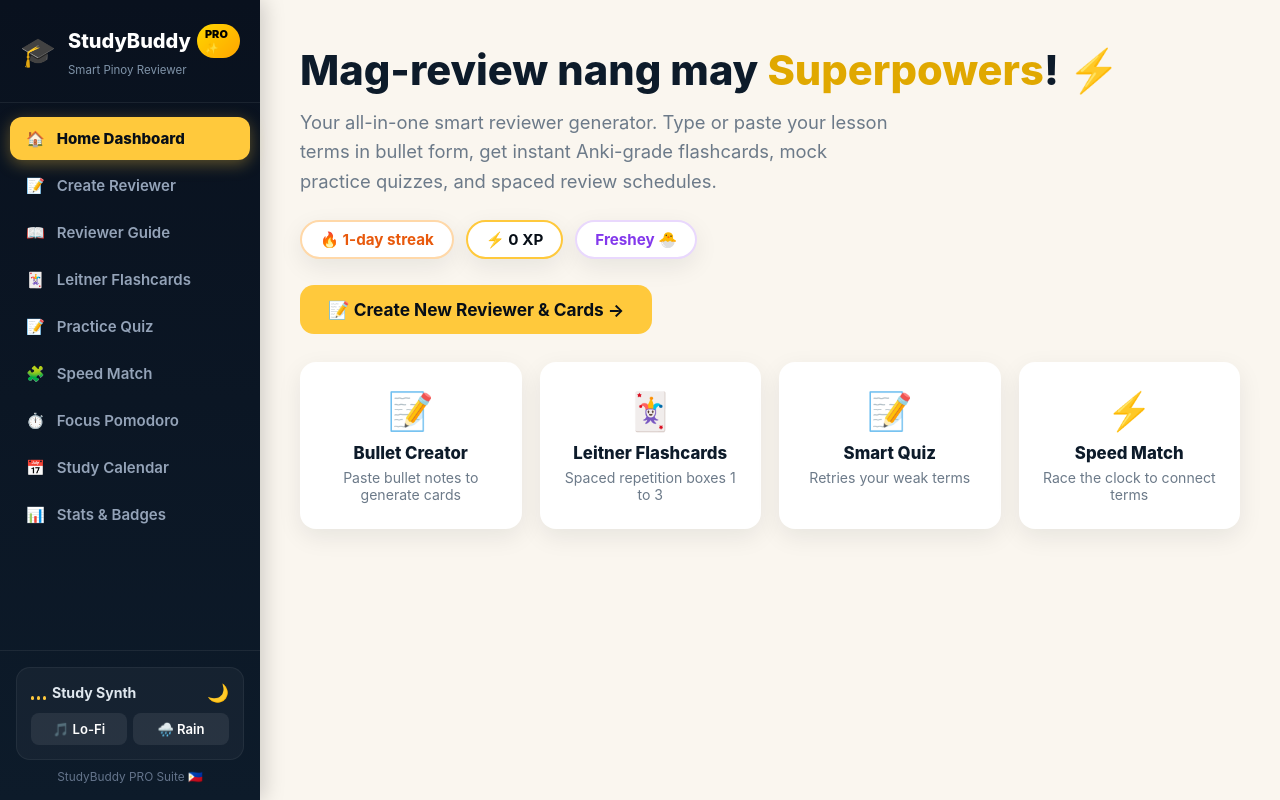
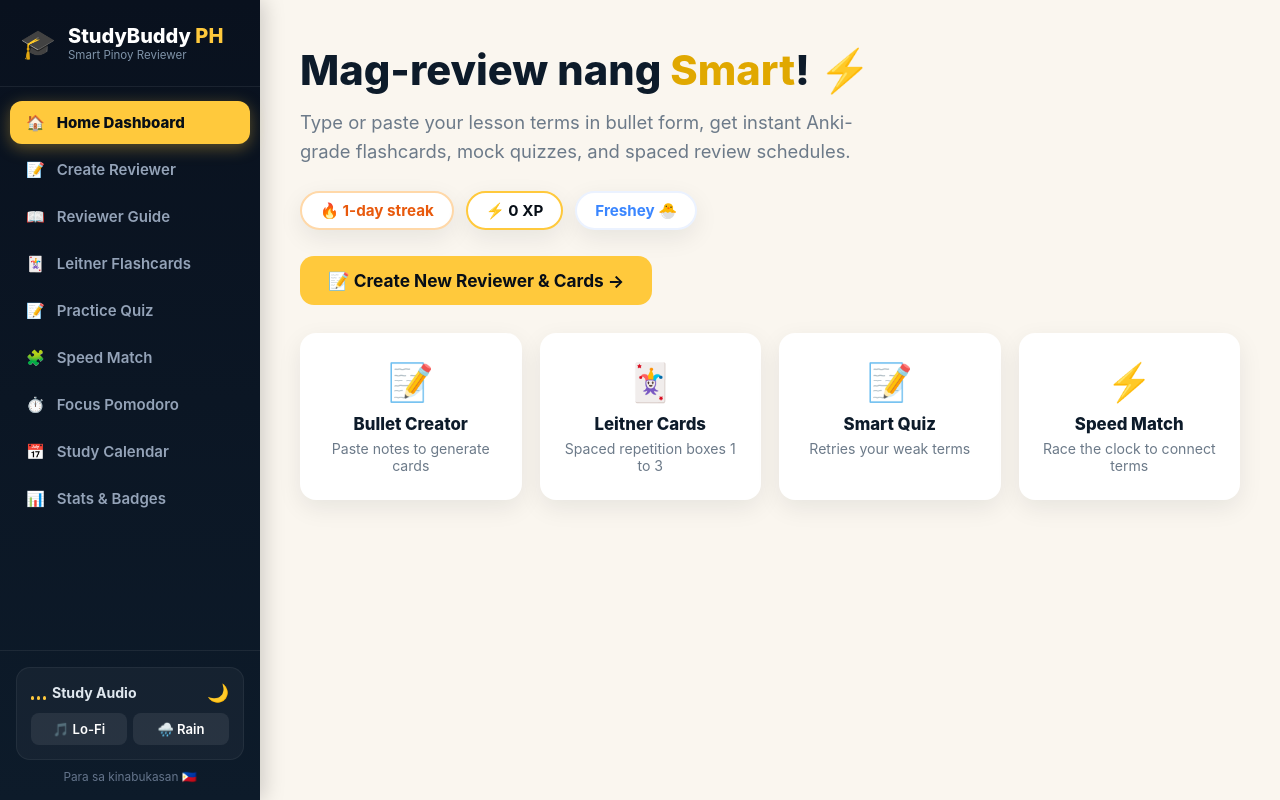
Before and after one commit to knjdrys/study-buddy, a plain HTML site: page index.html in a window 1280 px wide. Drawn offline with nearby package versions, Linux system fonts and the light colour scheme.

Commit message:
Update index.html

```diff
--- a/index.html
+++ b/index.html
@@ -3,8 +3,8 @@
 <head>
 <meta charset="UTF-8">
 <meta name="viewport" content="width=device-width, initial-scale=1.0">
-<title>StudyBuddy PRO 🇵🇭 — Smart Reviewer & Flashcard Suite</title>
-<!-- Confetti celebration library -->
+<title>StudyBuddy PH 🇵🇭 — Smart Bullet Reviewer & Flashcards</title>
+<!-- Confetti celebration -->
 <script src="https://cdn.jsdelivr.net/npm/canvas-confetti@1.6.0/dist/confetti.browser.min.js"></script>
 
 <style>
@@ -25,9 +25,7 @@
   --red-light: #FDEAEA;
   --blue: #3A86FF;
   --blue-light: #EBF2FF;
-  --purple: #8338EC;
   --radius: 16px;
-  --radius-sm: 10px;
   --shadow: 0 8px 24px rgba(13,27,42,.08);
   --shadow-lg: 0 16px 32px rgba(13,27,42,.12);
 }
@@ -43,7 +41,7 @@ body {
 }
 
 button { font-family: inherit; cursor: pointer; border: none; outline: none; }
-input, textarea, select { font-family: inherit; }
+input, textarea { font-family: inherit; }
 
 /* ===== SIDEBAR ===== */
 .sidebar {
@@ -69,16 +67,6 @@ input, textarea, select { font-family: inherit; }
 .logo-icon { font-size: 1.8rem; }
 .logo-text { font-size: 1.25rem; font-weight: 800; color: #fff; line-height: 1.2; }
 .logo-text em { color: var(--primary); font-style: normal; }
-.pro-pill {
-  background: linear-gradient(135deg, #FFD700, #FFA500);
-  color: #000;
-  font-size: 0.68rem;
-  font-weight: 900;
-  padding: 3px 8px;
-  border-radius: 20px;
-  text-transform: uppercase;
-  margin-left: 6px;
-}
 
 .nav { display: flex; flex-direction: column; padding: 14px 10px; flex: 1; gap: 4px; }
 .nav-btn {
@@ -172,7 +160,7 @@ input, textarea, select { font-family: inherit; }
 }
 .streak-badge { color: #E8590C; border: 2px solid #FFD8A8; }
 .xp-badge { color: var(--navy-dark); border: 2px solid var(--primary); }
-.rank-badge { color: var(--purple); border: 2px solid #E9D8FD; }
+.rank-badge { color: var(--blue); border: 2px solid var(--blue-light); }
 
 .hero-cards { display: grid; grid-template-columns: repeat(auto-fit, minmax(210px, 1fr)); gap: 18px; }
 .mini-card {
@@ -190,13 +178,13 @@ input, textarea, select { font-family: inherit; }
 .mini-card h4 { font-size: 1.05rem; margin-bottom: 6px; font-weight: 800; }
 .mini-card p { color: var(--text-muted); font-size: .88rem; }
 
-/* CREATE / INSERT TERMS FORM */
+/* BULLET CREATOR FORM */
 .create-card {
   background: var(--surface);
   border-radius: var(--radius);
   padding: 32px;
   box-shadow: var(--shadow);
-  max-width: 800px;
+  max-width: 820px;
   margin: 0 auto;
 }
 .form-row { display: grid; grid-template-columns: 1fr 1fr; gap: 18px; margin-bottom: 20px; }
@@ -409,7 +397,7 @@ input, textarea, select { font-family: inherit; }
 .badge { margin-top: 6px; font-size: .7rem; font-weight: 800; background: var(--primary); border-radius: 6px; padding: 3px 6px; color: var(--navy-dark); }
 .cal-day.exam .badge { background: var(--red); color: #fff; }
 
-/* TRACKER & HEATMAP */
+/* STATS */
 .stats-grid { display: grid; grid-template-columns: repeat(auto-fit, minmax(150px, 1fr)); gap: 16px; margin-bottom: 28px; }
 .stat-card { background: var(--surface); border-radius: var(--radius); padding: 22px 16px; text-align: center; box-shadow: var(--shadow); }
 .stat-num { font-size: 2.3rem; font-weight: 900; color: var(--primary-dark); display: block; }
@@ -474,7 +462,7 @@ body.dark-mode .match-chip.selected { background: #35475e; }
 body.dark-mode .achievement-badge.unlocked { background: #26384D; }
 
 @media print {
-  .sidebar, .toast, .btn, .amb-btn, .filter-bar, .leitner-nav, .samples-bar { display: none !important; }
+  .sidebar, .toast, .btn, .amb-btn, .filter-bar, .leitner-nav, .samples-bar, .create-card { display: none !important; }
   .main { margin: 0; padding: 0; max-width: 100%; }
   .page { display: block !important; }
   #page-reviewer { display: block !important; }
@@ -489,11 +477,8 @@ body.dark-mode .achievement-badge.unlocked { background: #26384D; }
   <div class="sidebar-header">
     <span class="logo-icon">🎓</span>
     <div>
-      <div style="display:flex;align-items:center">
-        <span class="logo-text">StudyBuddy</span>
-        <span class="pro-pill">PRO ✨</span>
-      </div>
-      <span style="font-size:0.72rem;color:#7f93a8">Smart Pinoy Reviewer</span>
+      <span class="logo-text">StudyBuddy <em>PH</em></span>
+      <span style="font-size:0.72rem;color:#7f93a8;display:block">Smart Pinoy Reviewer</span>
     </div>
   </div>
 
@@ -514,7 +499,7 @@ body.dark-mode .achievement-badge.unlocked { background: #26384D; }
       <div class="ambient-header">
         <div style="display:flex;align-items:center;gap:6px">
           <div class="audio-bars" id="audioBars"><span></span><span></span><span></span></div>
-          <span>Study Synth</span>
+          <span>Study Audio</span>
         </div>
         <button id="btnDark" style="background:none;color:#fff;font-size:1.1rem" title="Dark Theme">🌙</button>
       </div>
@@ -523,7 +508,7 @@ body.dark-mode .achievement-badge.unlocked { background: #26384D; }
         <button class="amb-btn" id="ambRain">🌧️ Rain</button>
       </div>
     </div>
-    <p style="font-size:0.74rem;color:#64748b;text-align:center">StudyBuddy PRO Suite 🇵🇭</p>
+    <p style="font-size:0.74rem;color:#64748b;text-align:center">Para sa kinabukasan 🇵🇭</p>
   </div>
 </aside>
 
@@ -533,8 +518,8 @@ body.dark-mode .achievement-badge.unlocked { background: #26384D; }
   <!-- HOME PAGE -->
   <section class="page active" id="page-home">
     <div class="hero">
-      <h1>Mag-review nang may <span class="highlight">Superpowers</span>! ⚡</h1>
-      <p>Your all-in-one smart reviewer generator. Type or paste your lesson terms in bullet form, get instant Anki-grade flashcards, mock practice quizzes, and spaced review schedules.</p>
+      <h1>Mag-review nang <span class="highlight">Smart</span>! ⚡</h1>
+      <p>Type or paste your lesson terms in bullet form, get instant Anki-grade flashcards, mock quizzes, and spaced review schedules.</p>
       <div class="hero-badges">
         <span id="homeStreak" class="hero-badge streak-badge">🔥 0-day streak</span>
         <span id="homeXp" class="hero-badge xp-badge">⚡ 0 XP</span>
@@ -543,8 +528,8 @@ body.dark-mode .achievement-badge.unlocked { background: #26384D; }
       <button class="btn btn-primary big" data-page="upload">📝 Create New Reviewer & Cards →</button>
     </div>
     <div class="hero-cards">
-      <div class="mini-card" data-page="upload"><span>📝</span><h4>Bullet Creator</h4><p>Paste bullet notes to generate cards</p></div>
-      <div class="mini-card" data-page="flashcards"><span>🃏</span><h4>Leitner Flashcards</h4><p>Spaced repetition boxes 1 to 3</p></div>
+      <div class="mini-card" data-page="upload"><span>📝</span><h4>Bullet Creator</h4><p>Paste notes to generate cards</p></div>
+      <div class="mini-card" data-page="flashcards"><span>🃏</span><h4>Leitner Cards</h4><p>Spaced repetition boxes 1 to 3</p></div>
       <div class="mini-card" data-page="quiz"><span>📝</span><h4>Smart Quiz</h4><p>Retries your weak terms</p></div>
       <div class="mini-card" data-page="match"><span>⚡</span><h4>Speed Match</h4><p>Race the clock to connect terms</p></div>
     </div>
@@ -553,7 +538,7 @@ body.dark-mode .achievement-badge.unlocked { background: #26384D; }
   <!-- CREATE REVIEWER (BULLET FORM) -->
   <section class="page" id="page-upload">
     <h2 class="page-title">📝 Create Reviewer & Insert Terms</h2>
-    <p class="page-sub">Enter your course details and paste your terms in bullet form.</p>
+    <p class="page-sub">Fill out the subject and target exam date, then paste your terms in bullet form.</p>
 
     <div class="create-card">
       <div class="form-row">
@@ -568,7 +553,7 @@ body.dark-mode .achievement-badge.unlocked { background: #26384D; }
       </div>
 
       <div class="bullet-hint-box">
-        <strong>💡 Easy Bullet Form Formats Supported:</strong><br>
+        <strong>💡 Bullet Formats Supported:</strong><br>
         • <code>• Term: Definition</code><br>
         • <code>- Term - Definition</code><br>
         • <code>1. Term :: Definition</code><br>
@@ -582,20 +567,20 @@ body.dark-mode .achievement-badge.unlocked { background: #26384D; }
             <span class="counter-live-badge" id="liveTermCount">0 terms detected</span>
           </label>
         </div>
-        <textarea id="pasteText" class="input-textarea" rows="8" placeholder="• Photosynthesis: The process where plants convert sunlight into chemical energy&#10;• Mitochondria: The powerhouse of the cell producing ATP&#10;• Cell Membrane: Semi-permeable lipid bilayer controlling entry and exit"></textarea>
+        <textarea id="pasteText" class="input-textarea" rows="8" placeholder="• Photosynthesis: The biochemical process where plants convert sunlight into chemical energy&#10;• Mitochondria: The powerhouse of the cell producing ATP energy&#10;• Cell Membrane: Semi-permeable phospholipid bilayer controlling entry and exit"></textarea>
       </div>
 
       <button class="btn btn-primary big full" id="btnGenerate" style="margin-top:20px">✨ Generate Reviewer & Flashcards</button>
 
       <div class="samples-bar">
-        <span style="font-size:0.85rem;font-weight:800;color:var(--text-muted)">Or load a 1-Click sample:</span>
+        <span style="font-size:0.85rem;font-weight:800;color:var(--text-muted)">1-Click pre-loaded samples:</span>
         <button class="sample-btn" data-sample="bio">🌿 Biology 101</button>
         <button class="sample-btn" data-sample="hist">🇵🇭 PH History</button>
         <button class="sample-btn" data-sample="cs">💻 Computer Science</button>
       </div>
     </div>
 
-    <div class="result-box" id="resultBox" style="display:none;max-width:800px;margin:24px auto 0">
+    <div class="result-box" id="resultBox" style="display:none;max-width:820px;margin:24px auto 0">
       <h3 style="color:var(--green);margin-bottom:8px">✅ Reviewer & Flashcards Ready!</h3>
       <p>Subject: <strong id="detectSubject">-</strong></p>
       <p>Added: <strong id="termCount">0</strong> flashcard concepts & definitions.</p>
@@ -789,7 +774,7 @@ body.dark-mode .achievement-badge.unlocked { background: #26384D; }
    1. STORAGE & STATE
    ============================================================ */
 const Store = {
-  KEY: "studybuddy_bullet_v6",
+  KEY: "studybuddy_bullet_clean_v7",
   defaultData: () => ({
     terms: [],
     subject: "",
@@ -1112,14 +1097,14 @@ document.querySelectorAll(".sample-btn").forEach(btn => {
   });
 });
 
-// ROBUST BULLET PARSER
+// SMART BULLET PARSER
 function parseBulletTerms(text) {
   const lines = (text || "").split(/\r?\n/).map(l => l.trim()).filter(l => l.length > 0);
   const terms = [];
   const seen = new Set();
 
   for (const line of lines) {
-    // Remove leading bullet symbols: •, -, *, 1., etc.
+    // Strip leading bullets: •, -, *, 1., etc.
     const cleanLine = line.replace(/^[\s•\-\*\d\.\)]+/, "").trim();
     let parts = null;
 
```
